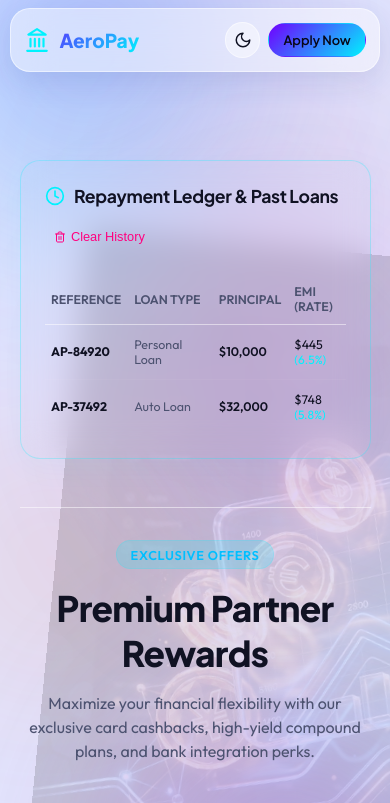
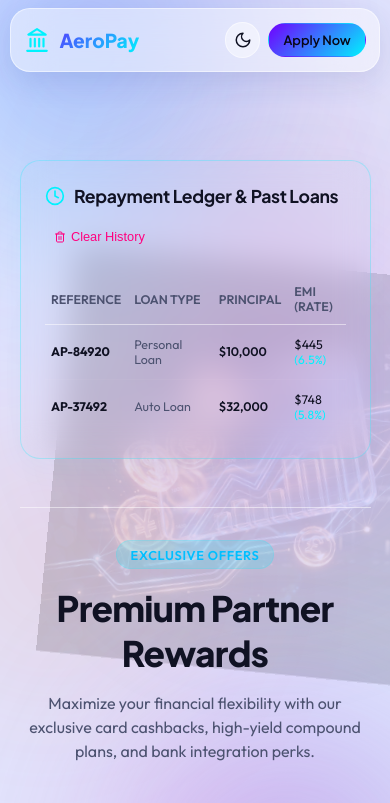
Before and after one commit to niranjankumar0708/Loan-App, a React (Vite) app in the folder frontend/: page / in a window 390 px wide. Shown: the top 803 px of the page. Built offline with nearby package versions, Linux system fonts and the light colour scheme.

Commit message:
fix: reset timeline-item position specificity and use dynamic 90vw relative dimensions for background coin graphic

```diff
--- a/frontend/src/index.css
+++ b/frontend/src/index.css
@@ -2000,7 +2000,9 @@ li {
     left: 20px;
   }
 
-  .timeline-item {
+  .timeline-item,
+  .timeline-item:nth-child(even),
+  .timeline-item:nth-child(odd) {
     width: 100%;
     left: 0 !important;
     padding-left: 3rem !important;
@@ -2150,9 +2152,13 @@ li {
   }
 
   .finance-bg-graphic {
-    width: 340px;
-    height: 340px;
-    left: calc(50% - 170px);
+    width: 90vw;
+    height: 90vw;
+    max-width: 400px;
+    max-height: 400px;
+    left: 5%;
+    top: 25%;
+    background-size: contain;
   }
 }
 
```
Also changed, not shown: 2 other files (tests, documents, lock files or other folders).
